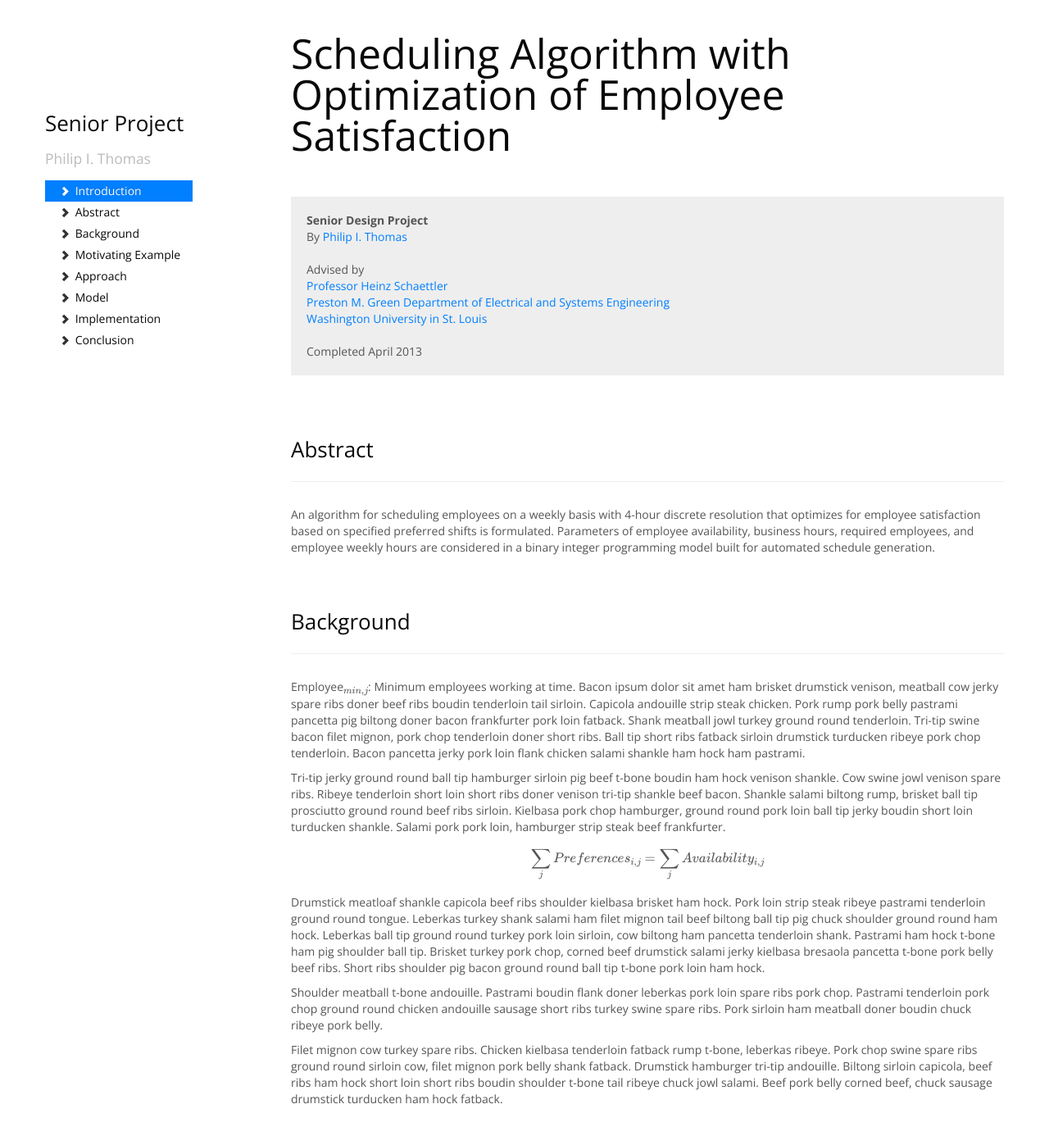
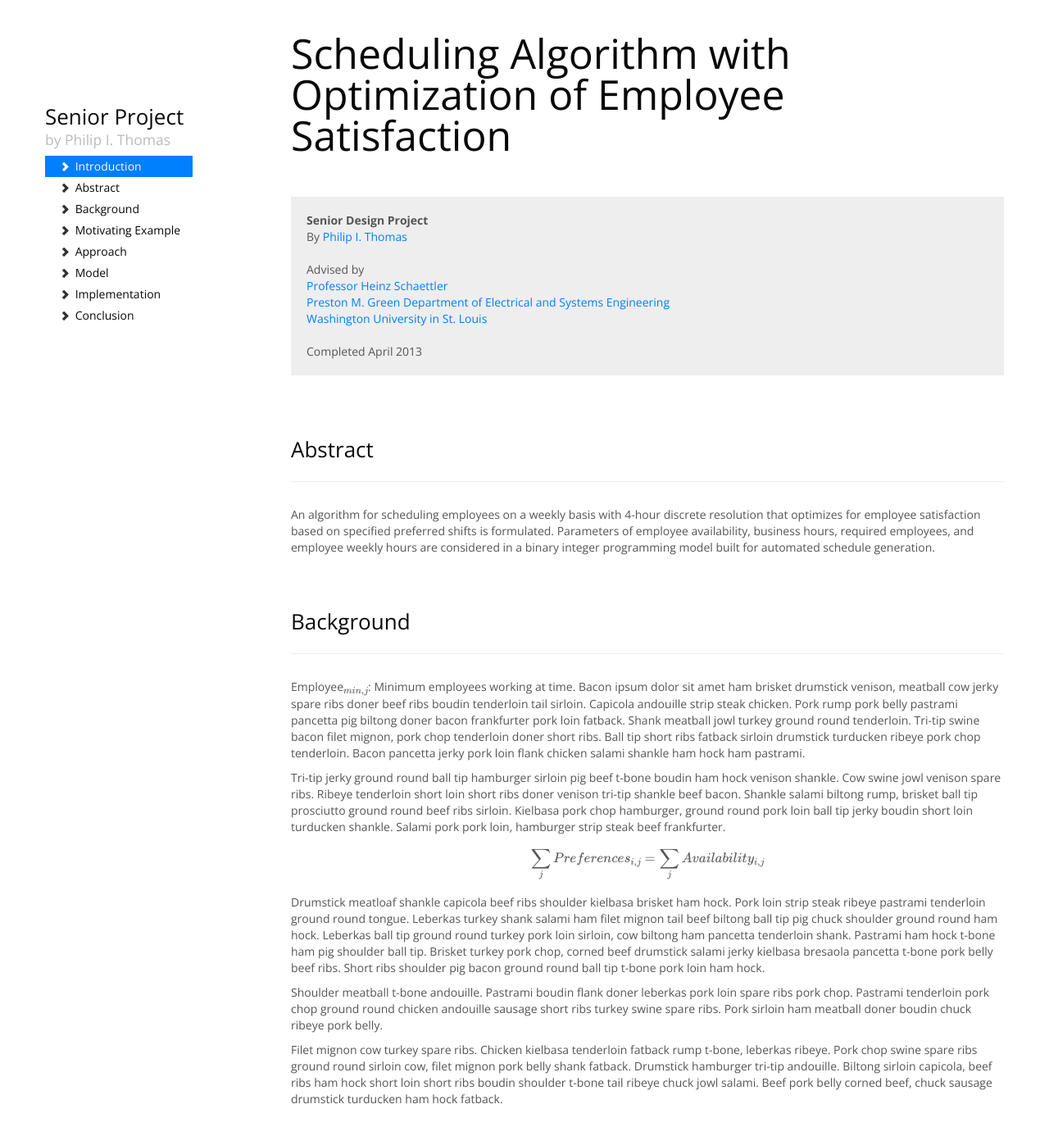
Before and after one commit to philipithomas/senior_project_website, a Jekyll site: the page built from index.html, in a window 1280 px wide and 1400 px high. Shown: the top 1386 px of the window at 82% size. Built offline with Jekyll 4.4.1, drawn with Linux system fonts in a browser that asks for light colours; nearby versions of some CDN libraries; Markdown is read by kramdown in place of the engine named in the settings; formulas are drawn with MathJax 3.

Commit message:
More layout tweaks

```diff
--- a/_includes/navigation.html
+++ b/_includes/navigation.html
@@ -1,5 +1,5 @@
-<h2>Senior Project<br />
-<a href="http://www.philipithomas.com"><small class="muted">Philip I. Thomas</small></a></h2>
+<h2 class="side-title">Senior Project<br />
+<a href="http://www.philipithomas.com"><small class="muted">by Philip I. Thomas</small></a></h2>
 
 <ul class="nav nav-list" id="navigation" style="">
 	<li><a href="#title"><i class="icon-chevron-right"></i> Introduction</a></li>
--- a/_layouts/default.html
+++ b/_layouts/default.html
@@ -1,11 +1,10 @@
-
 <!DOCTYPE html>
 <html lang="en">
   <head>
     <meta charset="utf-8">
-    <title>Bootstrap, from Twitter</title>
+    <title>Senior Design Project by Philip I. Thomas</title>
     <meta name="viewport" content="width=device-width, initial-scale=1.0">
-    <meta name="description" content="Systems Engineering Senior Project by Philip I Thomas">
+    <meta name="description" content="Systems Engineering Senior Design Project by Philip I Thomas: Scheduling Algorithm with Optimization of Employee Satisfaction">
     <meta name="author" content="Philip I Thomas">
 
     <!-- Le styles -->
--- a/css/custom.css
+++ b/css/custom.css
@@ -11,3 +11,7 @@ section {
 .colophon {
 	margin-top: 50px;
 }
+
+.side-title {
+	line-height: 25px;
+}
```
Also changed, not shown: img/favicon.ico (added).
